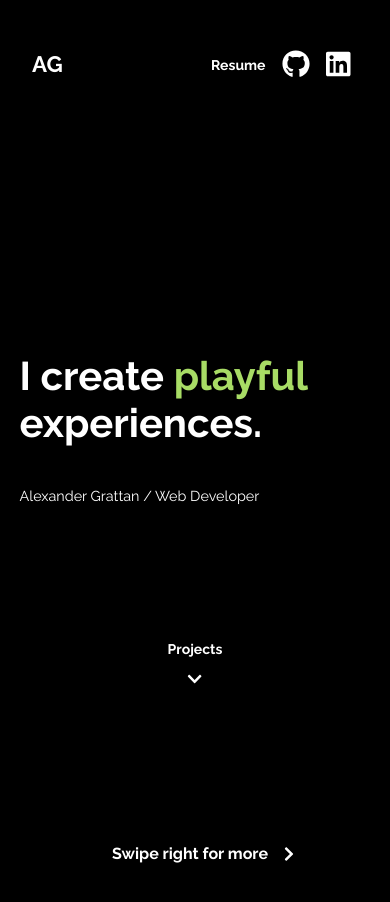
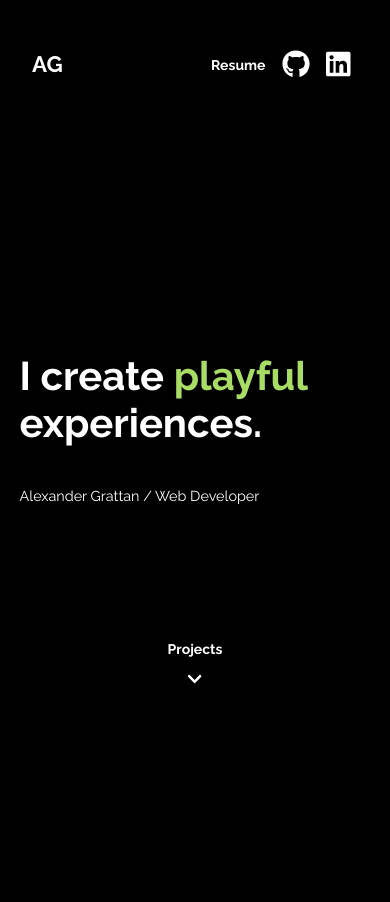
Before and after one commit to agrattan0820/portfolio-site, a Next.js app: page / in a window 390 px wide. Shown: the top 902 px of the page. Built offline with nearby package versions, Linux system fonts and the light colour scheme.

Commit message:
Mobile Pseudo Element

```diff
--- a/pages/index.js
+++ b/pages/index.js
@@ -38,7 +38,6 @@ export default function Home() {
     gsap.registerPlugin(ScrollTrigger);
     let tl = gsap.timeline();
     let projects = gsap.utils.toArray(".project-row .project");
-    let projectImages = gsap.utils.toArray(".project-row .project img");
     let mediaQuery = window.matchMedia("(min-width: 967px)");
 
     const homeAnimation = (animation) => {
@@ -240,10 +239,6 @@ export default function Home() {
               )
             )}
           </div>
-          <div className="scroll-right">
-            <h4>Swipe right for more</h4>
-            <FontAwesomeIcon icon={faChevronRight} />
-          </div>
           {/* <div className="arrow-controls">
             <div className="left-arrow">
               <FontAwesomeIcon icon={faChevronLeft} />
--- a/styles/Home.scss
+++ b/styles/Home.scss
@@ -104,24 +104,6 @@
       overflow: auto;
       -webkit-overflow-scrolling: touch;
     }
-    .scroll-right {
-      position: absolute;
-      top: 0;
-      left: 50%;
-      width: 100%;
-      transform: translateX(-50%);
-      font-family: $font;
-      color: $white;
-      display: none;
-      @media (max-width: 967px) {
-        display: flex;
-        justify-content: center;
-        align-items: center;
-      }
-      h4 {
-        margin: 0 1rem;
-      }
-    }
     // .arrow-controls {
     //   position: relative;
     //   top: 50%;
@@ -197,7 +179,7 @@
         @media (max-width: 967px) {
           flex-direction: column;
           &:nth-child(1)::after {
-            display: none;
+            content: "Swipe right for next projects \203A";
           }
         }
         .project-info {
```
